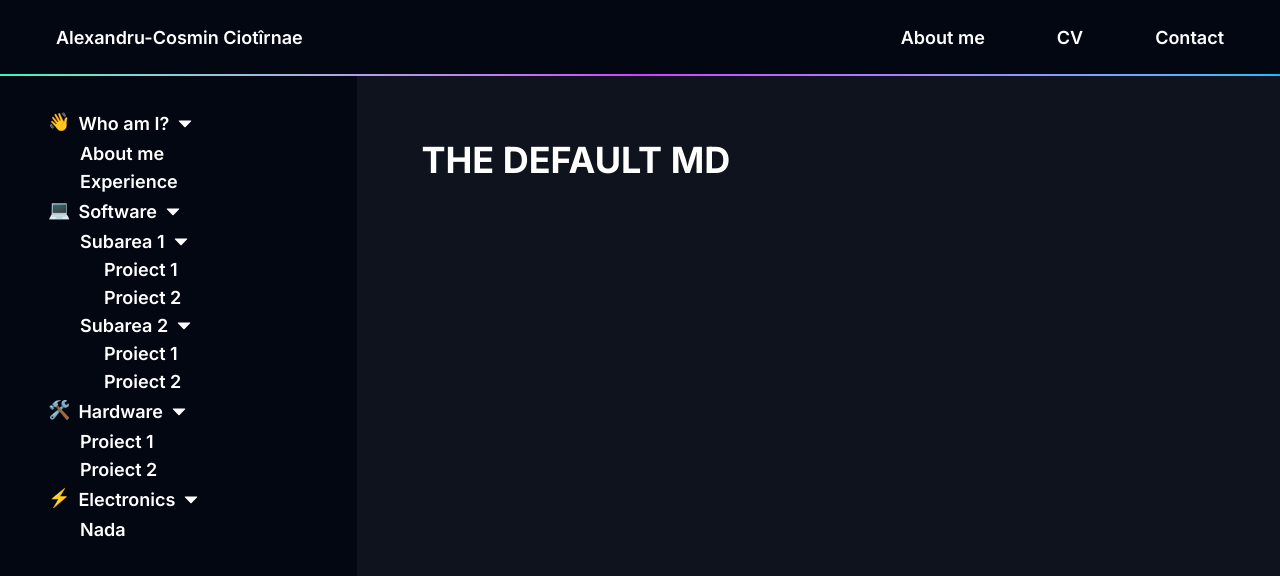
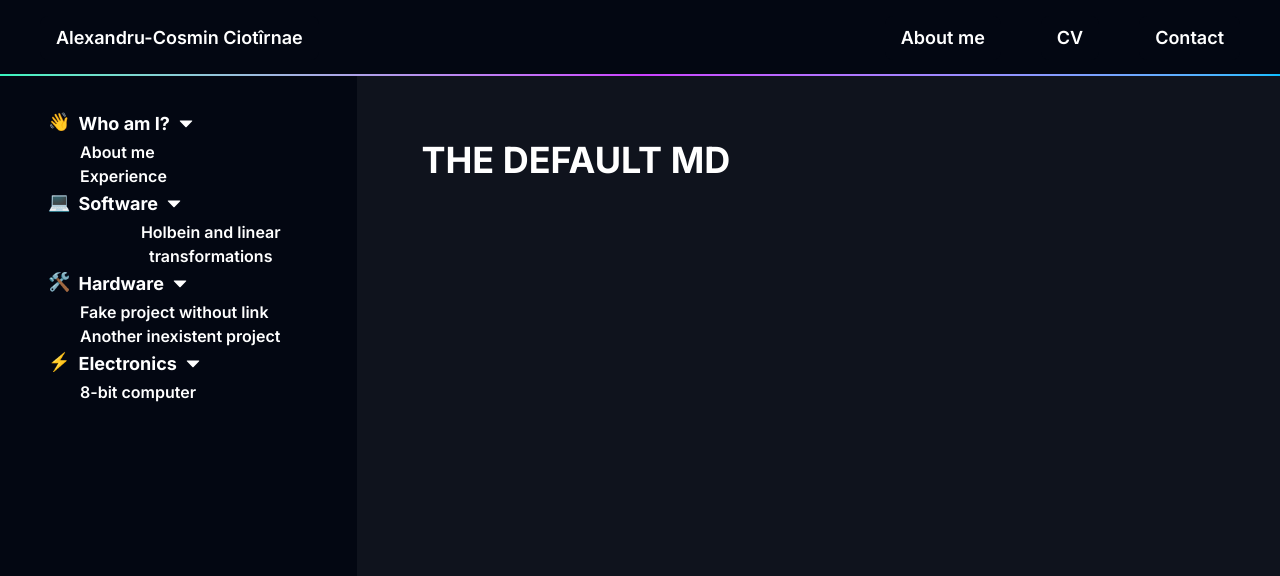
Before and after one commit to ciotirnaealexandru/this-is-alex, a React (Vite) app in the folder frontend/: page /this-is-alex/projects in a window 1280 px wide. Shown: the top 576 px of the page. Built offline with nearby package versions, Linux system fonts and the light colour scheme.

Commit message:
Add file scrolling functionality
Signed-off-by: Ciotirnae Alexandru-Cosmin <ciotirnae.alexandru005@gmail.com>

```diff
--- /dev/null
+++ b/frontend/src/articles/Electronics/8-bit_computer.md
@@ -0,0 +1 @@
+# 8-bit computer
--- /dev/null
+++ b/frontend/src/articles/Hardware/Fake1.md
@@ -0,0 +1 @@
+# Fake project without link
--- /dev/null
+++ b/frontend/src/articles/Hardware/Fake2.md
@@ -0,0 +1 @@
+# Another inexistent project
--- a/frontend/src/articles/Software/Holbein_and_Linear_Transformations.md
+++ b/frontend/src/articles/Software/Holbein_and_linear_transformations.md
@@ -1,4 +1,4 @@
-# Holbein and Linear Transformations
+# Holbein and linear transformations
 
 **Tags:**
 <span class="linear-algebra">Linear Algebra</span>
--- a/frontend/src/articles/Software/Test1.md
+++ /dev/null
@@ -1 +0,0 @@
-This is TEST ONEEE.
--- a/frontend/src/articles/Software/Test2.md
+++ /dev/null
@@ -1 +0,0 @@
-This is test 2!!!!
--- /dev/null
+++ b/frontend/src/articles/Who_am_I/About_me.md
@@ -0,0 +1 @@
+# About me
--- /dev/null
+++ b/frontend/src/articles/Who_am_I/Experience.md
@@ -0,0 +1 @@
+# Experience
--- a/frontend/src/components/Article/Article.tsx
+++ b/frontend/src/components/Article/Article.tsx
@@ -11,14 +11,14 @@ const markdownFiles = import.meta.glob("../../articles/**/*.md", {
 });
 
 interface ArticleProps {
-  link: string;
+  article?: string;
 }
 
-const Article = ({ link }: ArticleProps) => {
+const Article = ({ article }: ArticleProps) => {
   const [content, setContent] = useState<string>("Loading...");
 
   useEffect(() => {
-    const path = `../../articles/${link}`;
+    const path = `../../articles/${article}`;
     console.log({ path });
 
     const loader = markdownFiles[path];
@@ -28,7 +28,7 @@ const Article = ({ link }: ArticleProps) => {
     } else {
       setContent("Markdown file not found.");
     }
-  }, [link]);
+  }, [article]);
 
   return (
     <div className="max-w-none w-full h-full prose prose-invert overflow-y-auto add-custom-scrollbar">
--- a/frontend/src/components/DropdownMenu/DropdownMenu.tsx
+++ b/frontend/src/components/DropdownMenu/DropdownMenu.tsx
@@ -1,29 +1,56 @@
 import "./DropdownMenu.scss";
 import MenuElement from "./MenuElement";
 
-const DropdownMenu = () => {
+interface DropdownMenuProps {
+  setArticle?(article: string): void;
+}
+
+const DropdownMenu = ({ setArticle }: DropdownMenuProps) => {
   return (
     <div className="w-full h-full py-8 pr-4 pl-12">
-      <MenuElement text="Who am I?" emoji="👋" open={true}>
-        <MenuElement text="About me"></MenuElement>
-        <MenuElement text="Experience"></MenuElement>
+      <MenuElement text="Who am I?" emoji="👋" type="domain" open={true}>
+        <MenuElement
+          text="About me"
+          type="article"
+          article="Who_am_I/About_me.md"
+          setArticle={setArticle}
+        ></MenuElement>
+        <MenuElement
+          text="Experience"
+          type="article"
+          article="Who_am_I/Experience.md"
+          setArticle={setArticle}
+        ></MenuElement>
       </MenuElement>
-      <MenuElement text="Software" emoji="💻" open={true}>
-        <MenuElement text="Subarea 1" open={true}>
-          <MenuElement text="Proiect 1"></MenuElement>
-          <MenuElement text="Proiect 2"></MenuElement>
-        </MenuElement>
-        <MenuElement text="Subarea 2" open={true}>
-          <MenuElement text="Proiect 1"></MenuElement>
-          <MenuElement text="Proiect 2"></MenuElement>
-        </MenuElement>
+      <MenuElement text="Software" emoji="💻" type="domain" open={true}>
+        <MenuElement
+          text="Holbein and linear transformations"
+          type="article"
+          article="Software/Holbein_and_linear_transformations.md"
+          setArticle={setArticle}
+        ></MenuElement>
       </MenuElement>
-      <MenuElement text="Hardware" emoji="🛠️" open={true}>
-        <MenuElement text="Proiect 1"></MenuElement>
-        <MenuElement text="Proiect 2"></MenuElement>
+      <MenuElement text="Hardware" emoji="🛠️" type="domain" open={true}>
+        <MenuElement
+          text="Fake project without link"
+          type="article"
+          article="Hardware/Fake1.md"
+          setArticle={setArticle}
+        ></MenuElement>
+        <MenuElement
+          text="Another inexistent project"
+          type="article"
+          article="Hardware/Fake2.md"
+          setArticle={setArticle}
+        ></MenuElement>
       </MenuElement>
-      <MenuElement text="Electronics" emoji="⚡" open={true}>
-        <MenuElement text="Nada"></MenuElement>
+      <MenuElement text="Electronics" emoji="⚡" type="domain" open={true}>
+        <MenuElement
+          text="8-bit computer"
+          type="article"
+          article="Electronics/8-bit_computer.md"
+          setArticle={setArticle}
+        ></MenuElement>
       </MenuElement>
     </div>
   );
--- a/frontend/src/components/DropdownMenu/MenuElement.tsx
+++ b/frontend/src/components/DropdownMenu/MenuElement.tsx
@@ -8,16 +8,20 @@ interface MenuElementProps {
   children?: React.ReactNode;
   text: string;
   emoji?: string;
-  link?: string;
+  type: string;
   open?: boolean;
+  article?: string;
+  setArticle?(article: string): void;
 }
 
 const MenuElement = ({
   children,
   text,
   emoji,
-  link,
+  type,
   open,
+  article,
+  setArticle,
 }: MenuElementProps) => {
   // if i selected open={true}, open the folder by default
   const [state, setState] = useState(open === true);
@@ -28,10 +32,20 @@ const MenuElement = ({
     else arrow = <GoTriangleRight className="text-white text-2xl ml-1" />;
   }
 
+  let sizedText;
+  if (type == "domain")
+    sizedText = <div className="text-white text-lg font-bold">{text}</div>;
+  else sizedText = <div className="text-white text-md">{text}</div>;
+
   return (
     <>
       <button
-        onClick={() => setState(!state)}
+        onClick={() => {
+          setState(!state);
+          if (article !== undefined && setArticle !== undefined) {
+            setArticle(article);
+          }
+        }}
         className="flex flex-col w-full font-semibold "
       >
         <div className="flex flex-row items-center">
@@ -39,7 +53,7 @@ const MenuElement = ({
           <span className="text-lg mb-1 mr-2">{emoji}</span>
           <div className="flex flex-row items-center hover:cursor-pointer">
             {/* Text */}
-            <div className="text-white text-lg">{text}</div>
+            {sizedText}
             {/* Arrow icon */}
             {arrow}
           </div>
--- a/frontend/src/pages/Projects/Projects.tsx
+++ b/frontend/src/pages/Projects/Projects.tsx
@@ -20,12 +20,12 @@ const Projects = () => {
         <div className="flex flex-row w-full h-full overflow-hidden">
           {/* The title column with the dropdown menu*/}
           <div className="bg-[#030712] w-lg">
-            <DropdownMenu />
+            <DropdownMenu setArticle={setArticle} />
           </div>
 
           {/* The article */}
           <div className="flex pl-16 pr-8 w-full h-full">
-            <Article link={article} />
+            <Article article={article} />
           </div>
         </div>
       </div>
```
